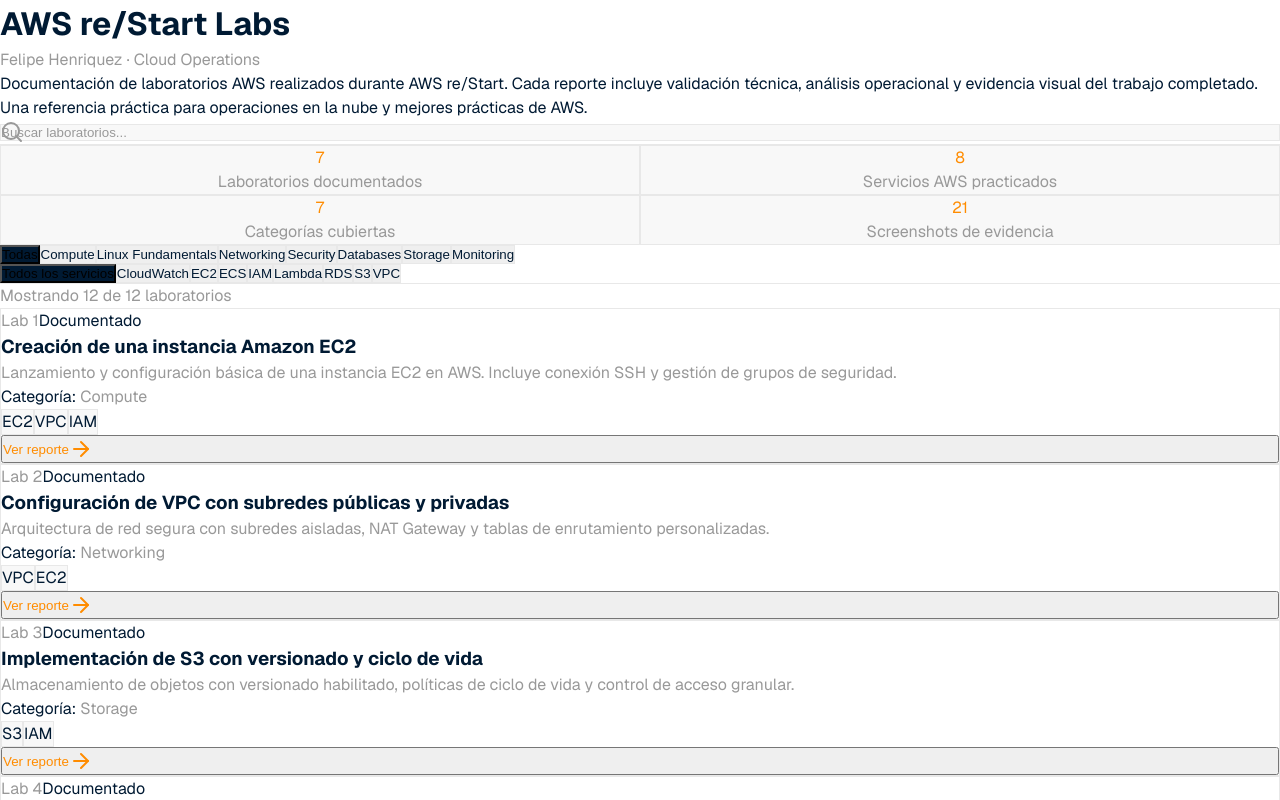
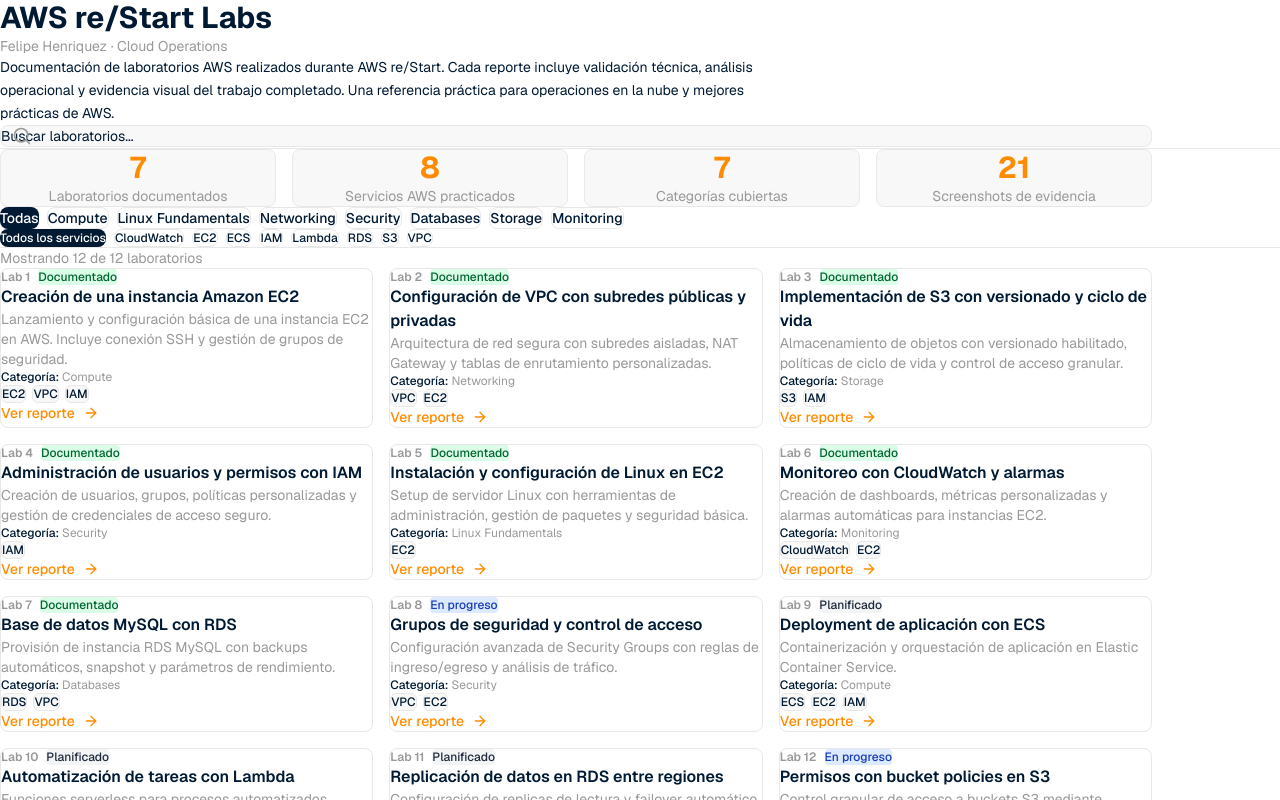
Before and after one commit to FelipeDanielH/aws-labs-re-start-portfolio, a Next.js app: page / in a window 1280 px wide. Shown: the top 800 px of the page. Built offline with nearby package versions, Linux system fonts and the light colour scheme.

Commit message:
feat: update global styles and Tailwind config for custom theme variables
Co-authored-by: Felipe Daniel <26679582+FelipeDanielH@users.noreply.github.com>

```diff
--- a/app/globals.css
+++ b/app/globals.css
@@ -1,6 +1,19 @@
-@tailwind base;
-@tailwind components;
-@tailwind utilities;
+@import 'tailwindcss';
+
+@theme {
+  --color-background: #ffffff;
+  --color-foreground: #001a33;
+  --color-card: #f8f8f8;
+  --color-card-border: #e8e8e8;
+  --color-primary: #001a33;
+  --color-accent: #ff8c00;
+  --color-muted: #999999;
+  --color-muted-light: #e0e0e0;
+
+  --radius-sm: 4px;
+  --radius-md: 6px;
+  --radius-lg: 8px;
+}
 
 * {
   margin: 0;
@@ -9,16 +22,16 @@
 }
 
 html {
-  background-color: #ffffff;
+  background-color: rgb(var(--color-background));
 }
 
 body {
   font-family: var(--font-geist-sans), system-ui, sans-serif;
-  color: #001a33;
-  background-color: #ffffff;
+  color: rgb(var(--color-foreground));
+  background-color: rgb(var(--color-background));
   line-height: 1.5;
 }
 
 input::placeholder {
-  color: #999999;
+  color: rgb(var(--color-muted));
 }
--- a/tailwind.config.ts
+++ b/tailwind.config.ts
@@ -1,35 +1,9 @@
 import type { Config } from 'tailwindcss'
-import defaultTheme from 'tailwindcss/defaultTheme'
 
 const config: Config = {
-  darkMode: ['class'],
   content: [
     './app/**/*.{js,ts,jsx,tsx,mdx}',
     './components/**/*.{js,ts,jsx,tsx,mdx}',
   ],
-  theme: {
-    extend: {
-      colors: {
-        background: '#ffffff',
-        foreground: '#001a33',
-        card: '#f8f8f8',
-        'card-border': '#e8e8e8',
-        primary: '#001a33',
-        accent: '#ff8c00',
-        muted: '#999999',
-        'muted-light': '#e0e0e0',
-      },
-      fontFamily: {
-        sans: ['var(--font-geist-sans)', ...defaultTheme.fontFamily.sans],
-        mono: ['var(--font-geist-mono)', ...defaultTheme.fontFamily.mono],
-      },
-      borderRadius: {
-        sm: '4px',
-        md: '6px',
-        lg: '8px',
-      },
-    },
-  },
-  plugins: [],
 }
 export default config
```
